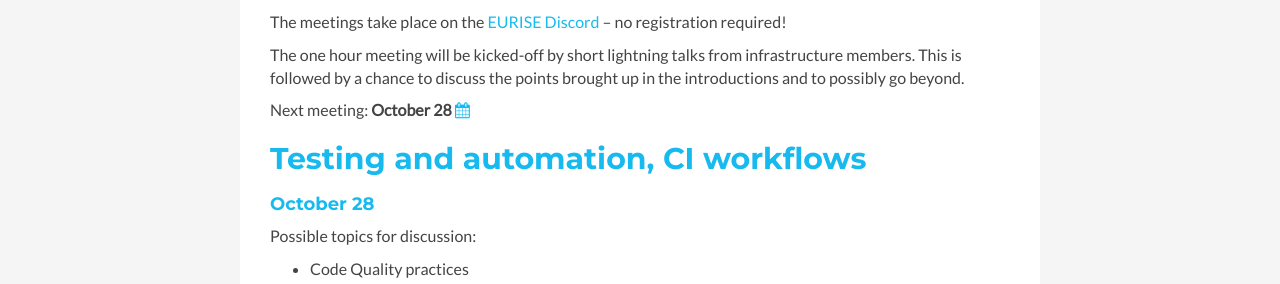
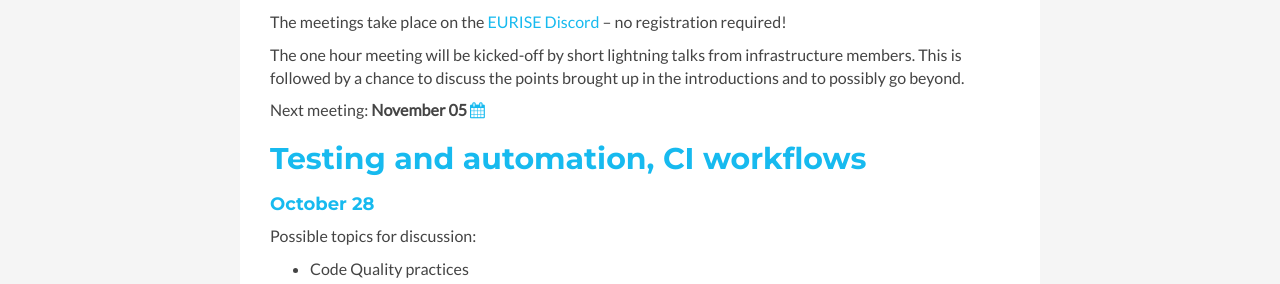
Before and after one commit to eurise-network/eurise-network.github.io, a Jekyll site: the page built from online-series-2020.md, in a window 1280 px wide and 900 px high. Shown: the part 255-539 px from the top of the window. Built offline with Jekyll 4.4.1, drawn with Linux system fonts in a browser that asks for light colours.

Commit message:
Ical for second online expert meeting

```diff
--- a/online-series-2020.md
+++ b/online-series-2020.md
@@ -12,7 +12,7 @@ The meetings take place on the [EURISE Discord](https://discord.gg/Zh77zeU) –
 The one hour meeting will be kicked-off by short lightning talks from infrastructure members.
 This is followed by a chance to discuss the points brought up in the introductions and to possibly go beyond.
 
-Next meeting: **October 28** [<i class="fa fa-calendar"></i>](online-event-1.ics)
+Next meeting: **November 05** [<i class="fa fa-calendar"></i>](online-event-2.ics)
 
 ## Testing and automation, CI workflows
 ### October 28
```
Also changed, not shown: 2 other files.
